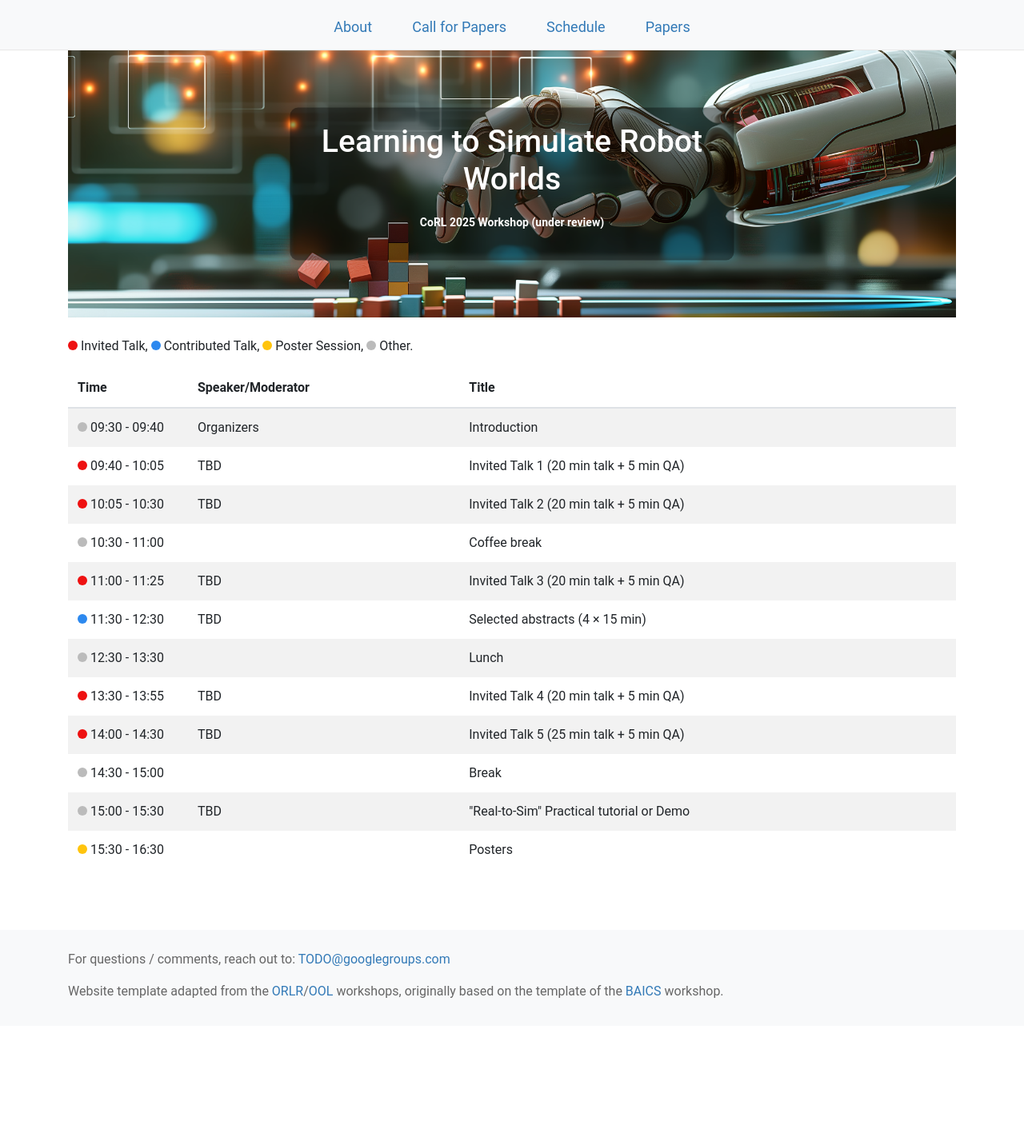
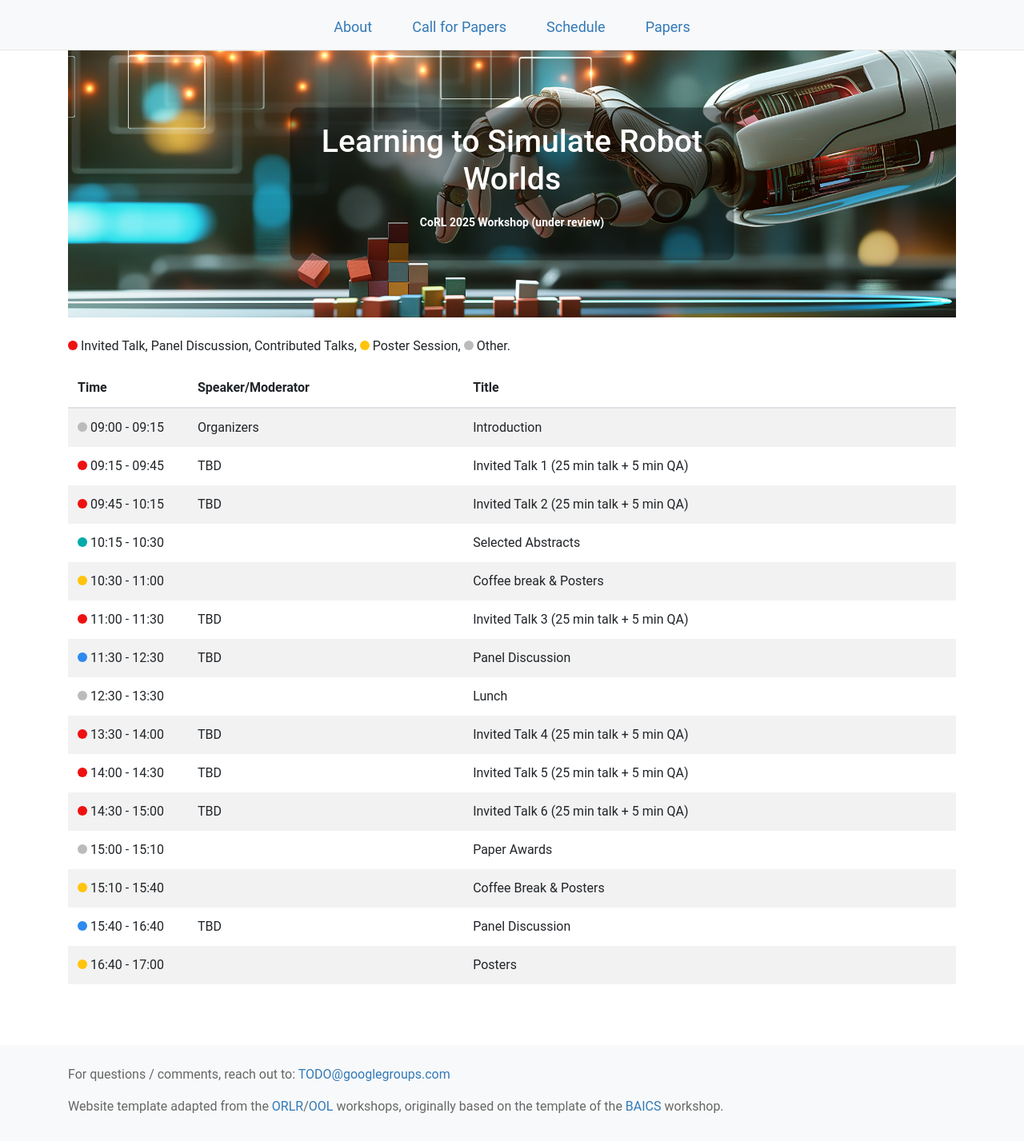
Before and after one commit to simulatingrobotworlds/simulatingrobotworlds.github.io, a Jekyll site: the page built from schedule.html, in a window 1280 px wide. Shown: the whole page at 80% size. Built offline with Jekyll 4.4.1, drawn with Linux system fonts in a browser that asks for light colours; nearby versions of some CDN libraries; before the commit the page ends 1283 px from its top, so only the background shows below that.

Commit message:
Updated schedule

```diff
--- a/css/style.css
+++ b/css/style.css
@@ -204,7 +204,7 @@ table .time {
   display: inline-block;
 }
 
-.dot-contributed-talk {
+.dot-panel-discussion {
   height: 12px;
   width: 12px;
   background-color: #2d89ef;
--- a/schedule.html
+++ b/schedule.html
@@ -10,7 +10,7 @@ layout: default
 </div>
 <div class="contributed talks">
   <p>
-  </br><span class="dot-invited-talk"></span> Invited Talk,  <span class="dot-contributed-talk"></span> Contributed Talk,  <span class="dot-poster-session"></span> Poster Session,  <span class="dot-other-session"></span> Other.
+  </br><span class="dot-invited-talk"></span> Invited Talk,  <span class=".dot-panel-discussion"></span> Panel Discussion, <span class=".dot-lightning-talk"></span> Contributed Talks, <span class="dot-poster-session"></span> Poster Session,  <span class="dot-other-session"></span> Other.
   </p>
   <table class="table table-striped table-condensed" id="schedule">
     <thead>
@@ -22,34 +22,39 @@ layout: default
     </thead>
     <tbody>
       <tr>
-        <td><span class="dot-other-session"></span> 09:30 - 09:40</td>
+        <td><span class="dot-other-session"></span> 09:00 - 09:15</td>
         <td>Organizers</td>
         <td>Introduction</td>
       </tr>
       <tr>
-        <td><span class="dot-invited-talk"></span> 09:40 - 10:05</td>
+        <td><span class="dot-invited-talk"></span> 09:15 - 09:45</td>
         <td>TBD</td>
-        <td>Invited Talk 1 (20 min talk + 5 min QA)</td>
+        <td>Invited Talk 1 (25 min talk + 5 min QA)</td>
       </tr>
       <tr>
-        <td><span class="dot-invited-talk"></span> 10:05 - 10:30</td>
+        <td><span class="dot-invited-talk"></span> 09:45 - 10:15</td>
         <td>TBD</td>
-        <td>Invited Talk 2 (20 min talk + 5 min QA)</td>
+        <td>Invited Talk 2 (25 min talk + 5 min QA)</td>
       </tr>
       <tr>
-        <td><span class="dot-other-session"></span> 10:30 - 11:00</td>
+        <td><span class="dot-lightning-talk"></span> 10:15 - 10:30</td>
         <td></td>
-        <td>Coffee break</td>
+        <td>Selected Abstracts</td>
       </tr>
       <tr>
-        <td><span class="dot-invited-talk"></span> 11:00 - 11:25</td>
-        <td>TBD</td>
-        <td>Invited Talk 3 (20 min talk + 5 min QA)</td>
+        <td><span class="dot-poster-session"></span> 10:30 - 11:00</td>
+        <td></td>
+        <td>Coffee break & Posters</td>
       </tr>
       <tr>
-        <td><span class="dot-contributed-talk"></span> 11:30 - 12:30</td>
+        <td><span class="dot-invited-talk"></span> 11:00 - 11:30</td>
         <td>TBD</td>
-        <td>Selected abstracts (4 × 15 min)</td>
+        <td>Invited Talk 3 (25 min talk + 5 min QA)</td>
+      </tr>
+      <tr>
+        <td><span class="dot-panel-discussion"></span> 11:30 - 12:30</td>
+        <td>TBD</td>
+        <td>Panel Discussion</td>
       </tr>
       <tr>
         <td><span class="dot-other-session"></span> 12:30 - 13:30</td>
@@ -57,9 +62,9 @@ layout: default
         <td>Lunch</td>
       </tr>
       <tr>
-        <td><span class="dot-invited-talk"></span> 13:30 - 13:55</td>
+        <td><span class="dot-invited-talk"></span> 13:30 - 14:00</td>
         <td>TBD</td>
-        <td>Invited Talk 4 (20 min talk + 5 min QA)</td>
+        <td>Invited Talk 4 (25 min talk + 5 min QA)</td>
       </tr>
       <tr>
         <td><span class="dot-invited-talk"></span> 14:00 - 14:30</td>
@@ -67,17 +72,27 @@ layout: default
         <td>Invited Talk 5 (25 min talk + 5 min QA)</td>
       </tr>
       <tr>
-        <td><span class="dot-other-session"></span> 14:30 - 15:00</td>
-        <td></td>
-        <td>Break</td>
+        <td><span class="dot-invited-talk"></span> 14:30 - 15:00</td>
+        <td>TBD</td>
+        <td>Invited Talk 6 (25 min talk + 5 min QA)</td>
       </tr>
       <tr>
-        <td><span class="dot-other-session"></span> 15:00 - 15:30</td>
-        <td>TBD</td>
-        <td>"Real-to-Sim" Practical tutorial or Demo</td>
+        <td><span class="dot-other-session"></span> 15:00 - 15:10</td>
+        <td></td>
+        <td> Paper Awards</td>
       </tr>
       <tr>
-        <td><span class="dot-poster-session"></span> 15:30 - 16:30</td>
+        <td><span class="dot-poster-session"></span> 15:10 - 15:40</td>
+        <td></td>
+        <td>Coffee Break & Posters</td>
+      </tr>
+      <tr>
+        <td><span class="dot-panel-discussion"></span> 15:40 - 16:40</td>
+        <td>TBD</td>
+        <td>Panel Discussion</td>
+      </tr>
+      <tr>
+        <td><span class="dot-poster-session"></span> 16:40 - 17:00</td>
         <td></td>
         <td>Posters</td>
       </tr>
```
